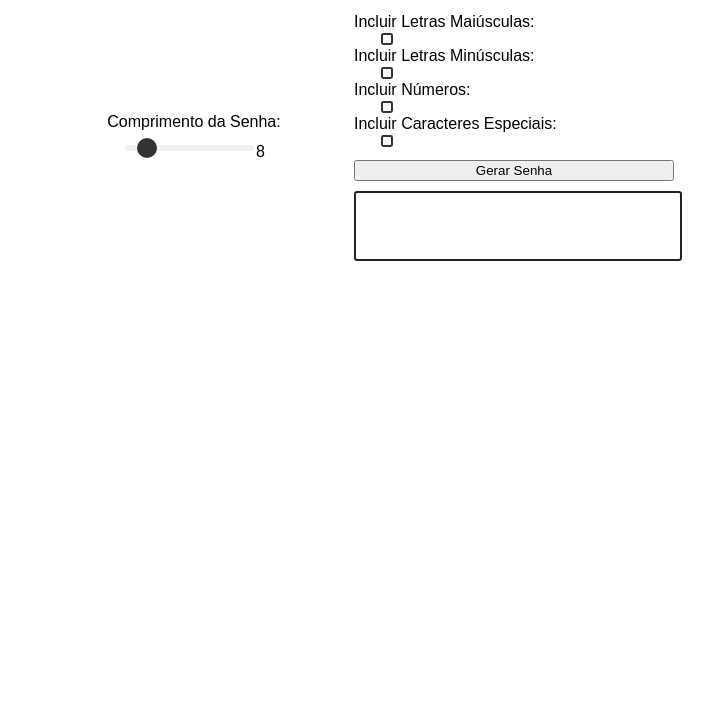
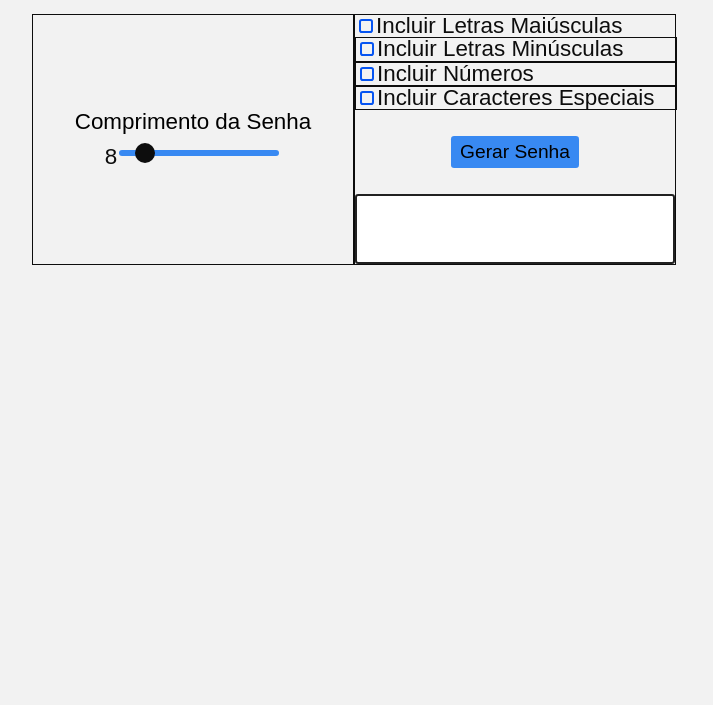
Before and after one commit to IvoBraatz/passwd-generator, a plain HTML site: page index.html in a window 1280 px wide. Shown: the part 95-800 px from the top of the page, without its empty margins (286-999 px from the left). Drawn offline with Linux system fonts and the light colour scheme.

Commit message:
alterado

```diff
--- a/index.html
+++ b/index.html
@@ -15,7 +15,7 @@
 
       <div class="contents">
         <div class="content1">
-          <label  for="length">Comprimento da Senha:</label>
+          <label  for="length">Comprimento da Senha</label>
           <div class="content-input">
             <input class="number" type="range" id="length" min="4" max="40" value="8">
             <span id="rangeValue">8</span>
@@ -23,32 +23,34 @@
           </div>
         </div>
         <div class="content">
-          <label for="uppercase">Incluir Letras Maiúsculas:</label>
           <div class="content-input">
+            <label for="uppercase">Incluir Letras Maiúsculas</label>
             <input type="checkbox" id="uppercase">
           </div>
           <div class="content">
-            <label for="lowercase">Incluir Letras Minúsculas:</label>
             <div class="content-input">
+              <label for="lowercase">Incluir Letras Minúsculas</label>
 
               <input type="checkbox" id="lowercase">
             </div>
           </div>
           <div class="content">
-            <label for="numbers">Incluir Números:</label>
             <div class="content-input">
+              <label for="numbers">Incluir Números</label>
 
               <input type="checkbox" id="numbers">
             </div>
           </div>
           <div class="content">
-            <label for="special">Incluir Caracteres Especiais:</label>
             <div class="content-input">
+              <label for="special">Incluir Caracteres Especiais</label>
               <input type="checkbox" id="special">
             </div>
           </div>
+          <div class="generate">
+            <button id="generate">Gerar Senha</button>
+          </div>
 
-        <button id="generate">Gerar Senha</button>
         <input class="passwd" type="text" id="password" readonly>
         </div>
 
--- a/style.css
+++ b/style.css
@@ -1,13 +1,23 @@
 @import url(reset.css);
+
+:root{
+  --background-color: #f2f2f2;
+  --primary-color: #0554F2;
+  --secondary-color: #076DF2;
+  --tertiary-color: #3889F2;
+  --black--color: #0D0D0D;
+}
 
 body {
     font-family: Arial, sans-serif;
     height: 100vh;
+    background-color: var(--background-color);
   }
 
   .title{
     font-size: 2.8rem;
     margin: 2rem 0;
+    color: var(--primary-color);
   }
 
   .container {
@@ -28,6 +38,8 @@ body {
   .content,
   .content1{
     width: 20rem;
+    border: 1px solid var(--black--color);
+
   }
 
   .content{
@@ -41,6 +53,7 @@ body {
     justify-content: center;
     flex-direction: column;
     gap: .8rem;
+    font-size: 1.4rem;
   }
 
   .number{
@@ -53,17 +66,31 @@ body {
   .content-input{
     display: flex;
     align-items: center;
+    justify-content: left;
+    flex-direction: row-reverse;
+    color: var(--black--color);
+    font-size: 1.4rem;
+  }
+
+  .generate{
+    display: flex;
     justify-content: center;
-    width: 4rem;
+    align-items: center;
+    padding: 1rem 0;
   }
 
   button {
     margin-top: 10px;
+    background-color: var(--tertiary-color);
+    border: none;
+    border-radius: .2rem;
+    width: 8rem;
+    height: 2rem;
+    font-size: 1.2rem;
   }
 
   input[type="text"] {
     margin-top: 10px;
-    width: 20rem;
     height: 4rem;
     border: 2px solid #222;
     border-radius: .2rem;
@@ -85,10 +112,10 @@ input[type="checkbox"] {
   -webkit-appearance: none;
   -moz-appearance: none;
   appearance: none;
-  width: 12px;
-  height: 12px;
+  width: 14px;
+  height: 14px;
   border-radius: 20%;
-  border: 2px solid #333;
+  border: 2px solid var(--primary-color);
   outline: none;
   cursor: pointer;
 }
@@ -135,11 +162,13 @@ input[type="range"] {
   appearance: none;
   width: 10rem;
   height: .4rem;
-  background-color: #f1f1f1;
-  border-radius: 10px;
+  background-color: var(--tertiary-color);
+  border-radius: 4px;
   outline: none;
-  margin-bottom: 10px; /* Ajuste o espaçamento conforme necessário */
+  margin-bottom: 10px;
 }
+
+
 
 input[type="range"]::-webkit-slider-thumb {
   -webkit-appearance: none;
@@ -147,7 +176,7 @@ input[type="range"]::-webkit-slider-thumb {
   width: 20px;
   height: 20px;
   border-radius: 50%;
-  background-color: #333;
+  background-color: var(--black--color);
   cursor: pointer;
 }
 
@@ -155,6 +184,6 @@ input[type="range"]::-moz-range-thumb {
   width: 20px;
   height: 20px;
   border-radius: 50%;
-  background-color: #333;
+  background-color: var(--black--color);
   cursor: pointer;
 }
```
